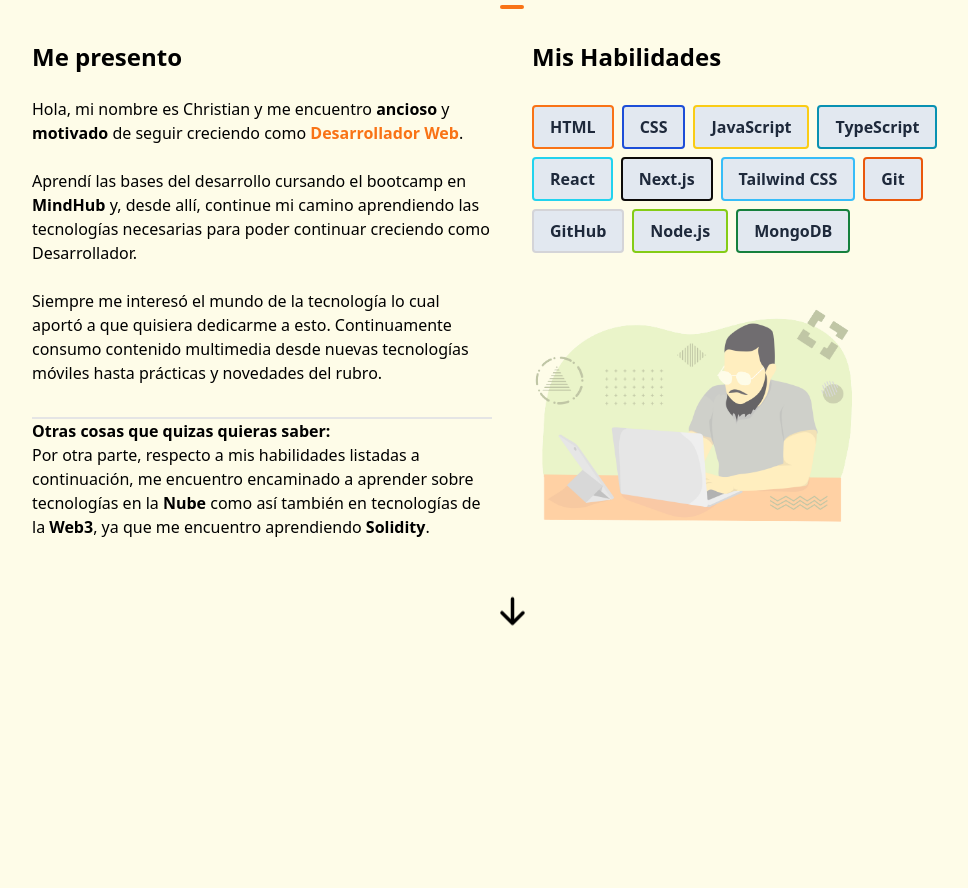
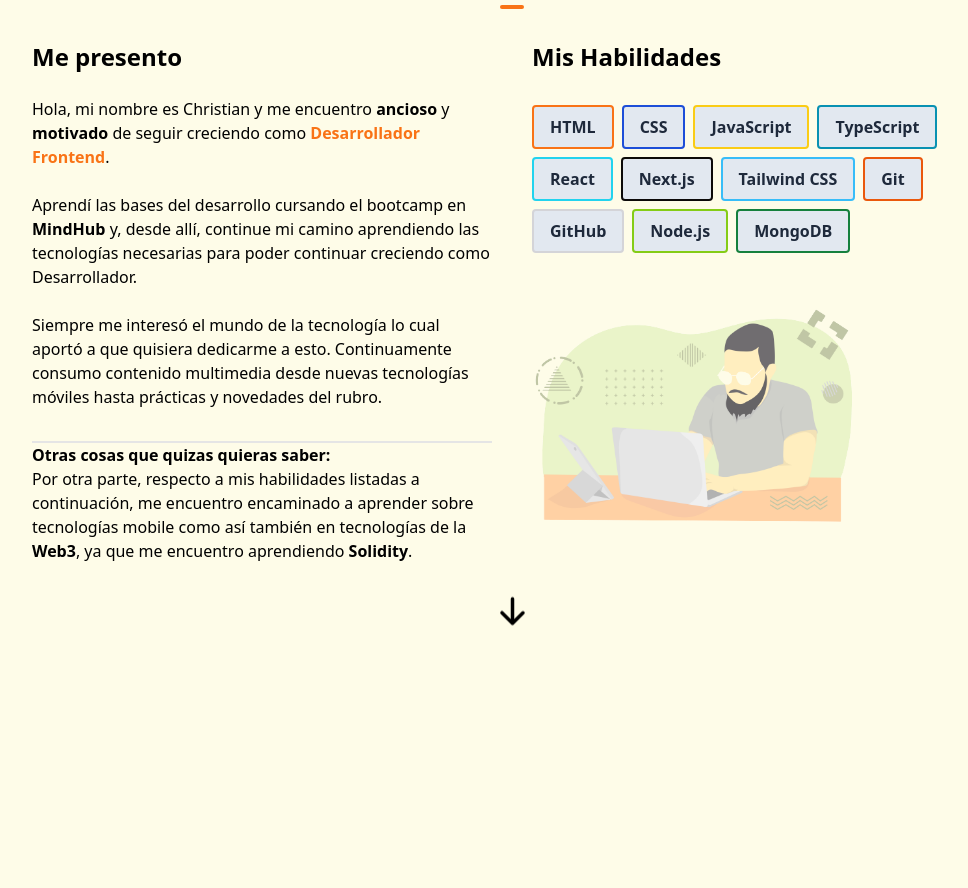
Before and after one commit to cmfages/Nextjs.Portfolio, a Next.js app: page / in a window 1280 px wide. Shown: the part 1020-1908 px from the top of the page, without its empty margins (128-1096 px from the left). Built offline with nearby package versions, Linux system fonts and the light colour scheme.

Commit message:
Update AboutSection.tsx

```diff
--- a/components/AboutSection.tsx
+++ b/components/AboutSection.tsx
@@ -36,7 +36,7 @@ const AboutSection = () => {
               Hola, mi nombre es Christian y me encuentro{" "}
               <span className='font-bold'>{'ancioso'}</span> y
               <span className='font-bold'>{' motivado'}</span> de seguir creciendo como
-              <span className='font-semibold text-orange-500'> Desarrollador Web</span>.
+              <span className='font-semibold text-orange-500'> Desarrollador Frontend</span>.
             </p>
             <br />
             <p>
@@ -55,7 +55,7 @@ const AboutSection = () => {
               <span className='font-bold'>{"Otras cosas que quizas quieras saber"}: </span>
               <br />
               Por otra parte, respecto a mis habilidades listadas a continuación,
-              me encuentro encaminado a aprender sobre tecnologías en la <span className='font-bold'>Nube</span> como
+              me encuentro encaminado a aprender sobre tecnologías mobile como
               así también en tecnologías de la <span className='font-bold'>Web3</span>, ya que me encuentro aprendiendo
               <span className='font-bold'> Solidity</span>.
             </p>
```
